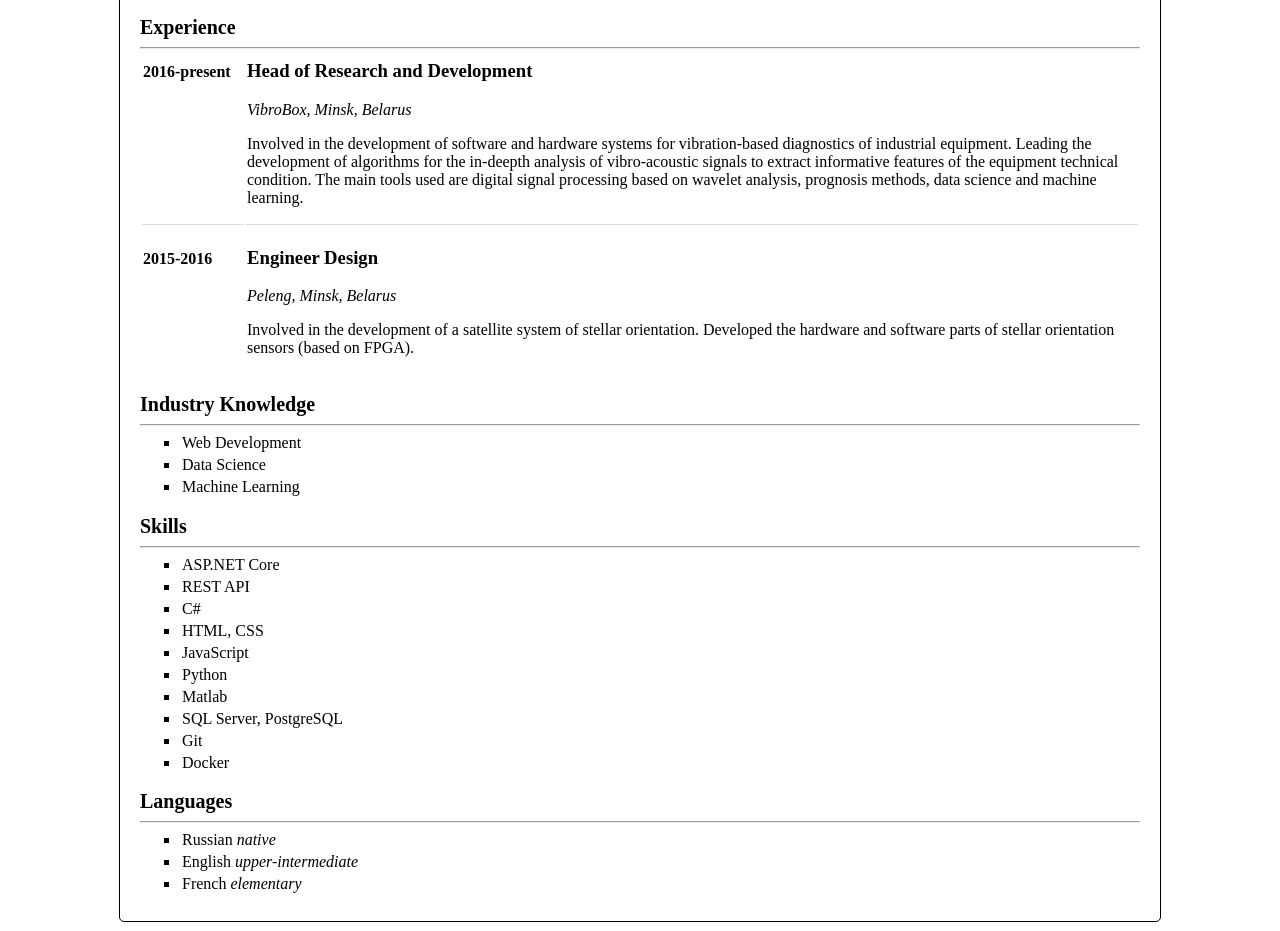
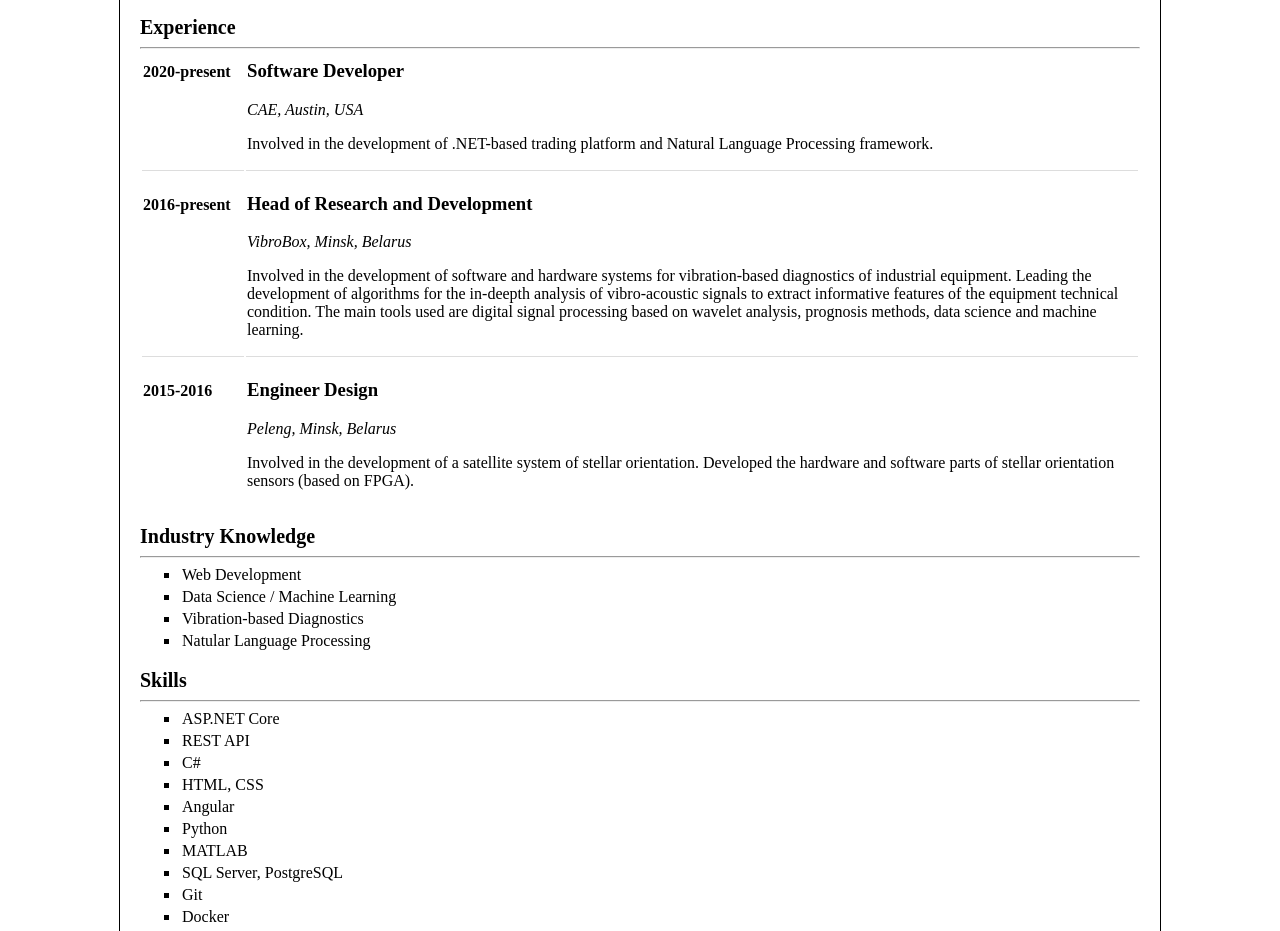
Before and after one commit to aslamovyura/aslamovyura.github.io, a plain HTML site: page cv.html in a window 1280 px wide. Shown: the part 600-1531 px from the top of the page. Drawn offline with Linux system fonts and the light colour scheme.

Commit message:
Updated SV

```diff
--- a/cv.html
+++ b/cv.html
@@ -68,6 +68,14 @@
                     <hr>
                     <table>
                         <tr>
+                            <td class="left"><strong>2020-present</strong></td>
+                            <td>
+                                <h3>Software Developer</h3>
+                                <p><em>CAE, Austin, USA</em></p>
+                                <p>Involved in the development of .NET-based trading platform and Natural Language Processing framework.</p>
+                            </td>
+                        </tr>
+                        <tr>
                             <td class="left"><strong>2016-present</strong></td>
                             <td>
                                 <h3>Head of Research and Development</h3>
@@ -92,8 +100,9 @@
                     <hr>
                     <ul class="industry-list">
                         <li>Web Development</li>
-                        <li>Data Science</li>
-                        <li>Machine Learning</li>
+                        <li>Data Science / Machine Learning</li>
+                        <li>Vibration-based Diagnostics</li>
+                        <li>Natular Language Processing</li>
                     </ul>
                 </section>
                 <section id="skills">
@@ -104,9 +113,9 @@
                         <li>REST API</li>
                         <li>C#</li>
                         <li>HTML, CSS</li>
-                        <li>JavaScript</li>
+                        <li>Angular</li>
                         <li>Python</li>
-                        <li>Matlab</li>
+                        <li>MATLAB</li>
                         <li>SQL Server, PostgreSQL</li>
                         <li>Git</li>
                         <li>Docker</li>
--- a/styles.css
+++ b/styles.css
@@ -156,3 +156,7 @@ td {
 hr {
     margin-bottom: -10px;
 }
+
+.about-text {
+    text-align: center;
+}
```
Also changed, not shown: index.html (+2 -2 lines), 1 other file.
